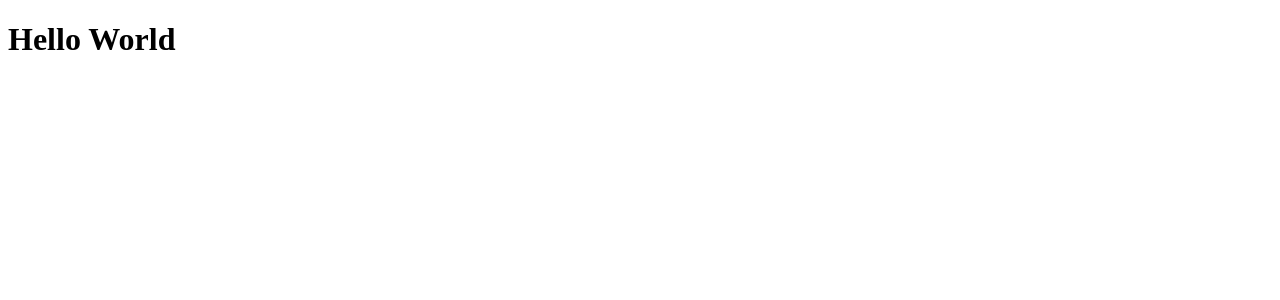
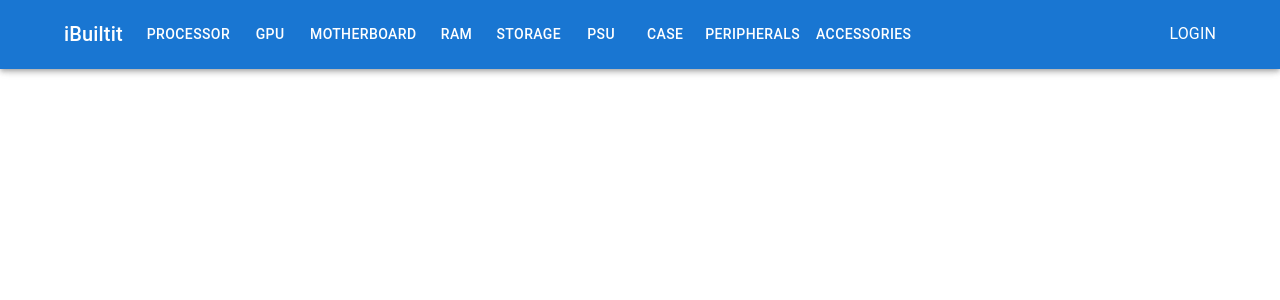
Before and after one commit to nanong11/iBuiltit, a React (Create React App) app: page / in a window 1280 px wide. Shown: the top 300 px of the page. Built offline with nearby package versions, Linux system fonts and the light colour scheme.

Commit message:
Add initial appBar

```diff
--- a/public/index.html
+++ b/public/index.html
@@ -7,6 +7,9 @@
     <meta name="theme-color" content="#000000" />
     <meta name="description" content="Web site created using create-react-app"/>
 
+    <!-- Material Icons -->
+    <link rel="stylesheet" href="https://fonts.googleapis.com/icon?family=Material+Icons"/>
+
     <title>iBuiltit</title>
   </head>
   <body>
--- a/src/App.js
+++ b/src/App.js
@@ -1,8 +1,23 @@
+import {
+  BrowserRouter,
+  Routes,
+  Route,
+} from "react-router-dom";
+
+import AppNavBar from "./components/AppNavBar";
+
+
+
 
 function App() {
   return (
    <>
-   <h1>Hello World</h1>
+    <BrowserRouter>
+      <AppNavBar />
+      <Routes>
+
+      </Routes>
+    </BrowserRouter>
    </>
   );
 }
--- /dev/null
+++ b/src/components/AppNavBar.js
@@ -0,0 +1,235 @@
+import React, { useEffect, useState } from 'react'
+import AppBar from '@mui/material/AppBar';
+import Box from '@mui/material/Box';
+import Toolbar from '@mui/material/Toolbar';
+import IconButton from '@mui/material/IconButton';
+import Typography from '@mui/material/Typography';
+import Menu from '@mui/material/Menu';
+import CategoryRoundedIcon from '@mui/icons-material/CategoryRounded';
+import Container from '@mui/material/Container';
+import Button from '@mui/material/Button';
+import MenuItem from '@mui/material/MenuItem';
+import { Dialog, Slide} from '@mui/material';
+import useScrollTrigger from '@mui/material/useScrollTrigger';
+import Login from '../pages/Login';
+
+const pages = [
+  {
+    pageName: 'Processor',
+    path: '#'
+  },
+  {
+    pageName: 'GPU',
+    path: '#'
+  },
+  {
+    pageName: 'Motherboard',
+    path: '#'
+  },
+  {
+    pageName: 'Ram',
+    path: '#'
+  },
+  {
+    pageName: 'Storage',
+    path: '#'
+  },
+  {
+    pageName: 'PSU',
+    path: '#'
+  },
+  {
+    pageName: 'Case',
+    path: '#'
+  },
+  {
+    pageName: 'Peripherals',
+    path: '#'
+  },
+  {
+    pageName: 'Accessories',
+    path: '#'
+  },
+];
+
+const settings = ['Profile', 'Dashboard', 'Logout'];
+
+
+export default function AppNavBar(props) {
+
+  const [anchorElNav, setAnchorElNav] = useState(null);
+  const [anchorElUser, setAnchorElUser] = useState(null);
+  const [openLoginDialog, setOpenLoginDialog] = useState(false);
+
+  /* NavMenu */
+  const handleOpenNavMenu = (e) => {
+    setAnchorElNav(e.currentTarget);
+  };
+
+  const handleCloseNavMenu = () => {
+    setAnchorElNav(null);
+  };
+
+  /* User Menu */
+  const handleOpenUserMenu = (event) => {
+    setAnchorElUser(event.currentTarget);
+  };
+
+  const handleCloseUserMenu = () => {
+    setAnchorElUser(null);
+  };
+
+  /* Login Dialog */
+  const handleOpenDialog = () => {
+    setOpenLoginDialog(true)
+  }
+
+  const handleCloseDialog = () => {
+    setOpenLoginDialog(false)
+  }
+
+  /* Show AppBar on scroll down */
+
+  function ShowAppBarOnScroll(props) {
+    const { children, window } = props
+
+    const trigger = useScrollTrigger({
+      target: window ? window() : undefined
+    })
+
+    return(
+      <Slide appear={false} direction='down' in={!trigger}>
+        {children}
+      </Slide>
+    )
+  }
+  return(
+    <ShowAppBarOnScroll {...props}>
+      <AppBar>
+        <Container maxWidth="lg">
+          <Toolbar disableGutters>
+            {/* Large screen LOGO */}
+            <Typography
+              variant="h6"
+              component="div"
+              sx={{ mr: 2, display: { xs: 'none', md: 'flex' } }}
+            >
+              iBuiltit
+            </Typography>
+
+            {/* Small screen category */}
+            <Box sx={{ flexGrow: 1, display: { xs: 'flex', md: 'none' } }}>
+              <IconButton
+                size="large"
+                aria-label="account of current user"
+                aria-controls="menu-appbar"
+                aria-haspopup="true"
+                onClick={(e) => handleOpenNavMenu(e)}
+                color="inherit"
+              >
+                <CategoryRoundedIcon />
+              </IconButton>
+
+              <Menu
+                id="menu-appbar"
+                anchorEl={anchorElNav}
+                anchorOrigin={{
+                  vertical: 'bottom',
+                  horizontal: 'left',
+                }}
+                keepMounted
+                transformOrigin={{
+                  vertical: 'top',
+                  horizontal: 'left',
+                }}
+                open={Boolean(anchorElNav)}
+                onClose={(e) => handleCloseNavMenu(e)}
+                sx={{
+                  display: { xs: 'block', md: 'none' },
+                }}
+              >
+                {pages.map((page) => (
+                  <MenuItem key={page.pageName} onClick={(e) => handleCloseNavMenu(e)}>
+                    <Typography textAlign="center">{page.pageName}</Typography>
+                  </MenuItem>
+                ))}
+              </Menu>
+            </Box>
+
+            {/* Small screen logo */}
+            <Typography
+              variant="h6"
+              noWrap
+              component="div"
+              sx={{ flexGrow: 1, display: { xs: 'flex', md: 'none' } }}
+            >
+              iBuiltit
+            </Typography>
+
+            {/* Categories Large Screen */}
+            <Box sx={{ flexGrow: 1, display: { xs: 'none', md: 'flex' } }}>
+              {pages.map((page) => (
+                <Button
+                  key={page.pageName}
+                  onClick={(e) => handleCloseNavMenu(e)}
+                  sx={{ my: 2, color: 'white', display: 'block' }}
+                >
+                  {page.pageName}
+                </Button>
+              ))}
+            </Box>
+
+            {/* Login Dialog*/}
+            <Box sx={{ flexGrow: 0 }}>
+
+              <Typography onClick={(e) => handleOpenDialog(e)} sx={{ p: 0 }}>
+                LOGIN
+              </Typography>
+
+              <Dialog
+              open={openLoginDialog}
+              onClose={(e) => handleCloseDialog(e)}
+              >
+                <Login />
+
+              </Dialog>
+            </Box>
+
+
+            {/* Profile button */}
+            {/* <Box sx={{ flexGrow: 0 }}>
+
+              <IconButton onClick={handleOpenUserMenu} sx={{ p: 0 }}>
+                <Avatar alt="Remy Sharp" src="/static/images/avatar/2.jpg" />
+              </IconButton>
+
+              <Menu
+                sx={{ mt: '45px' }}
+                id="menu-appbar"
+                anchorEl={anchorElUser}
+                anchorOrigin={{
+                  vertical: 'top',
+                  horizontal: 'right',
+                }}
+                keepMounted
+                transformOrigin={{
+                  vertical: 'top',
+                  horizontal: 'right',
+                }}
+                open={Boolean(anchorElUser)}
+                onClose={handleCloseUserMenu}
+              >
+                {settings.map((setting) => (
+                  <MenuItem key={setting} onClick={handleCloseUserMenu}>
+                    <Typography textAlign="center">{setting}</Typography>
+                  </MenuItem>
+                ))}
+              </Menu>
+            </Box> */}
+
+          </Toolbar>
+        </Container>
+      </AppBar>
+    </ShowAppBarOnScroll>
+  )
+}
--- /dev/null
+++ b/src/index.css
@@ -0,0 +1,13 @@
+@import url('https://fonts.googleapis.com/css2?family=Quicksand:wght@300;400;500;600;700&display=swap');
+
+*,
+*:before,
+*::after {
+   box-sizing: border-box;
+}
+
+body{
+    margin: 0;
+    padding: 0;
+    font-family: 'Quicksand', sans-serif;
+}
--- a/src/index.js
+++ b/src/index.js
@@ -1,6 +1,8 @@
 import React from 'react';
 import ReactDOM from 'react-dom';
 import App from './App';
+
+import './index.css'
 
 
 ReactDOM.render(
--- /dev/null
+++ b/src/pages/Login.js
@@ -0,0 +1,7 @@
+import React from 'react'
+
+export default function Login() {
+  return (
+    <div>Hello form Login Page</div>
+  )
+}
```
Also changed, not shown: package.json (+9 -0 lines), 1 other file (tests, documents, lock files or other folders).
